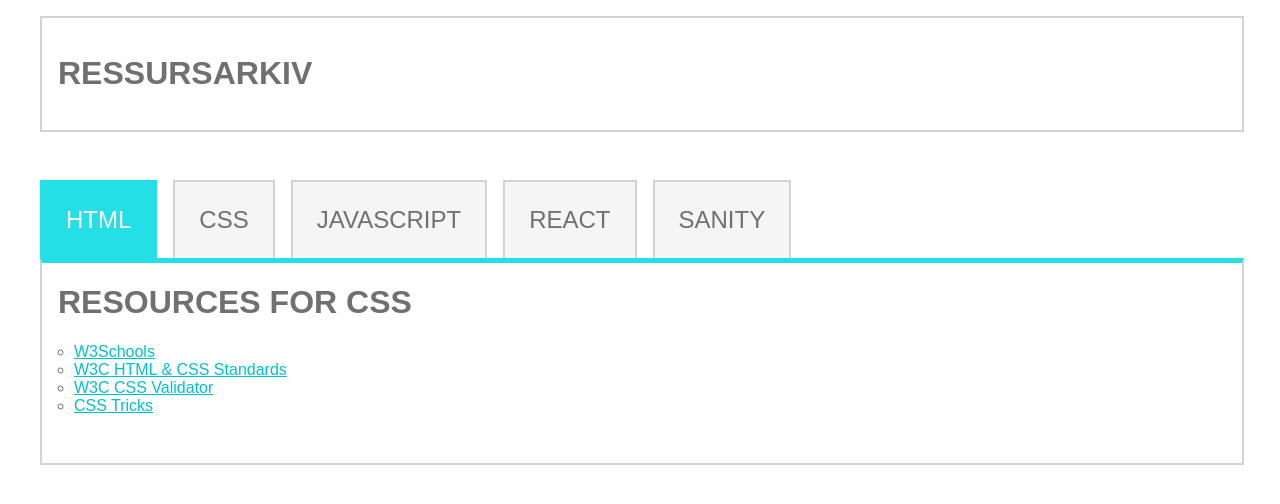
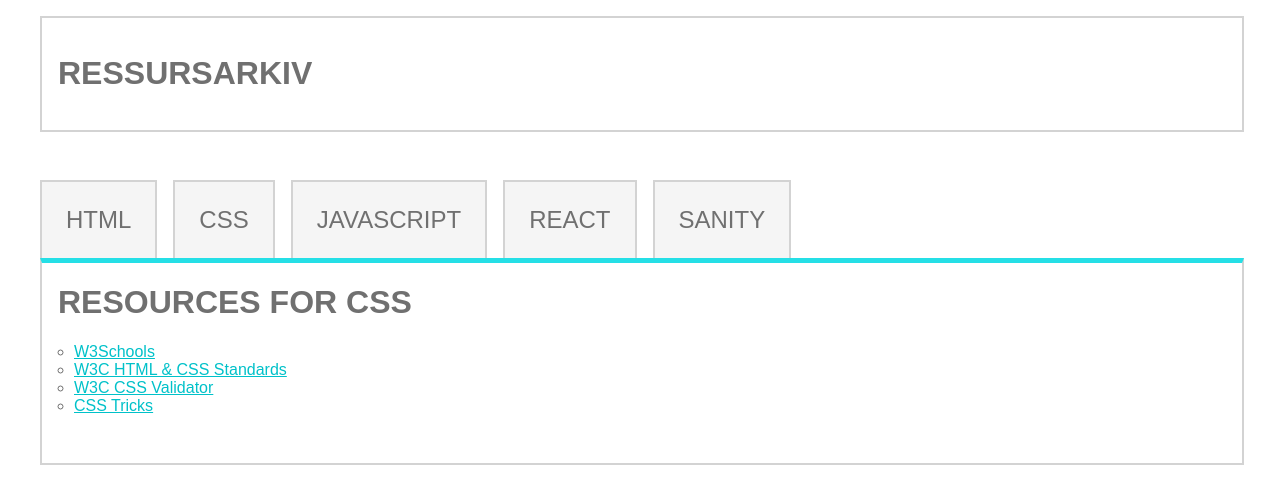
Before and after one commit to Grunkk/uin23ak3_resourceapp_gruppe20, a React (Create React App) app: page /css in a window 1280 px wide. Shown: the top 504 px of the page. Built offline with nearby package versions, Linux system fonts and the light colour scheme.

Commit message:
Endret litt

```diff
--- a/src/components/NavBar.js
+++ b/src/components/NavBar.js
@@ -1,4 +1,3 @@
-import React, { useState } from 'react';
 import { Link } from 'react-router-dom';
 
 function NavBar() {
@@ -16,7 +15,7 @@ function NavBar() {
 
   return (
       <>
-        <Link to="/html"><li className="active" onClick={handleClick}>HTML</li></Link>
+        <Link to="/html"><li className="inactive" onClick={handleClick}>HTML</li></Link>
         <Link to="/css" ><li className="inactive" onClick={handleClick}>CSS</li></Link>
         <Link to="/javascript" ><li className="inactive" onClick={handleClick}>JavaScript</li></Link>
         <Link to="/react" ><li className="inactive" onClick={handleClick}>React</li></Link>
--- a/src/components/ResourcePage.js
+++ b/src/components/ResourcePage.js
@@ -10,7 +10,7 @@ function ResourcePage(props) {
       <h1>Resources for {category}</h1>
       <ul>
         {filteredResources.map((resource, index) => (
-          <li key={index}><a href={resource.url} target="_blank" rel="noopener noreferrer">{resource.title}</a></li>
+          <li key={index}><a href={resource.url}>{resource.title}</a></li>
         ))}
       </ul>
     </div>
```
